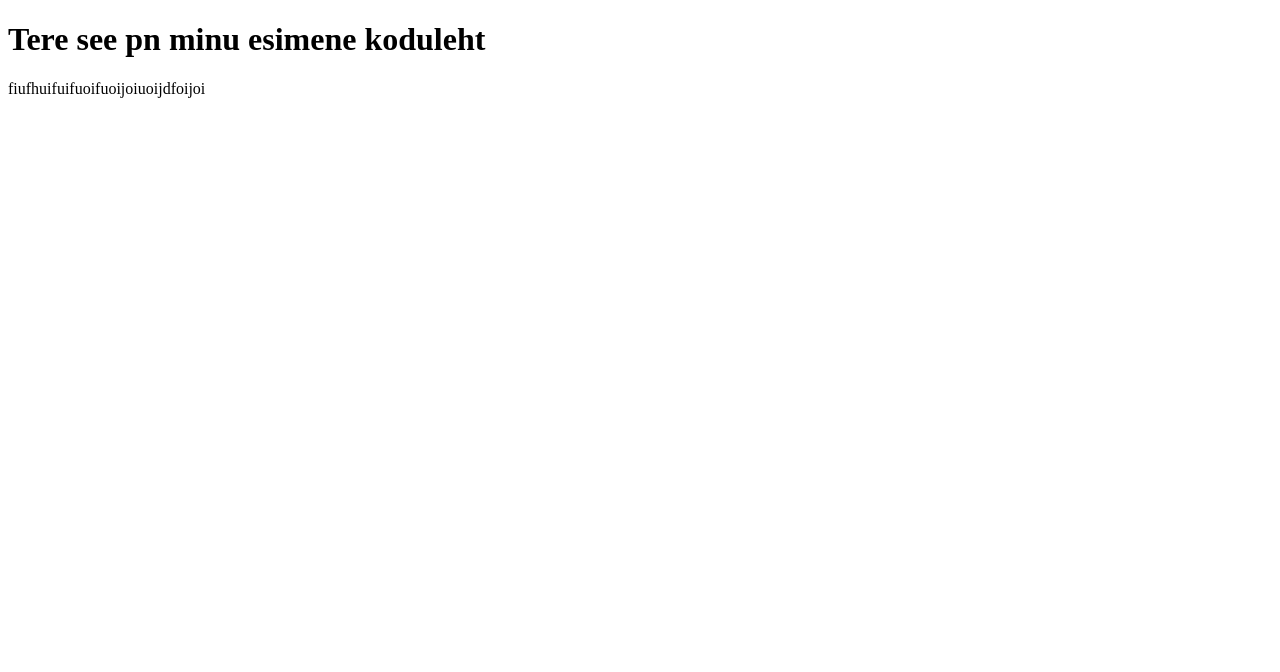
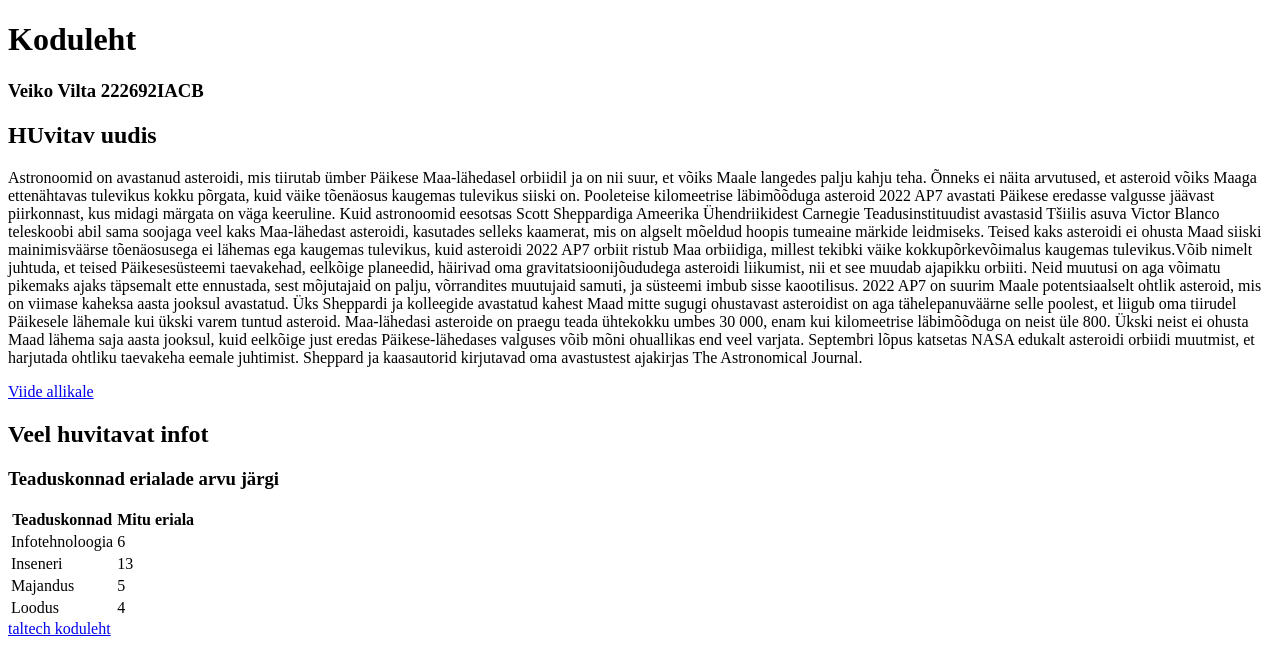
Before and after one commit to veikovilta/veikovilta.github.io, a plain HTML site: page first.html in a window 1280 px wide. Drawn offline with Linux system fonts and the light colour scheme.

Commit message:
Update first.html

```diff
--- a/first.html
+++ b/first.html
@@ -1,16 +1,65 @@
 <!DOCTYPE html>
 <html>
 <head>
-
+<Title>Koduleht</Title>
 </head>
 
 <body>
 
-<h1>
-    Tere see pn minu esimene koduleht
-</h1>
+<h1> Koduleht </h1>
 
-<p>fiufhuifuifuoifuoijoiuoijdfoijoi</p>
+<h3>Veiko Vilta 222692IACB</h3>
+
+<h2>HUvitav uudis</h2>
+
+<p>Astronoomid on avastanud asteroidi, mis tiirutab ümber Päikese Maa-lähedasel orbiidil ja on nii suur, et võiks Maale langedes palju kahju teha.
+
+    Õnneks ei näita arvutused, et asteroid võiks Maaga ettenähtavas tulevikus kokku põrgata, kuid väike tõenäosus kaugemas tulevikus siiski on.
+
+    Pooleteise kilomeetrise läbimõõduga asteroid 2022 AP7 avastati Päikese eredasse valgusse jäävast piirkonnast, kus midagi märgata on väga keeruline.
+
+    Kuid astronoomid eesotsas Scott Sheppardiga Ameerika Ühendriikidest Carnegie Teadusinstituudist avastasid Tšiilis asuva Victor Blanco teleskoobi abil sama soojaga veel kaks Maa-lähedast asteroidi, kasutades selleks kaamerat, mis on algselt mõeldud hoopis tumeaine märkide leidmiseks.
+
+    Teised kaks asteroidi ei ohusta Maad siiski mainimisväärse tõenäosusega ei lähemas ega kaugemas tulevikus, kuid asteroidi 2022 AP7 orbiit ristub Maa orbiidiga, millest tekibki väike kokkupõrkevõimalus kaugemas tulevikus.Võib nimelt juhtuda, et teised Päikesesüsteemi taevakehad, eelkõige planeedid, häirivad oma gravitatsioonijõududega asteroidi liikumist, nii et see muudab ajapikku orbiiti. Neid muutusi on aga võimatu pikemaks ajaks täpsemalt ette ennustada, sest mõjutajaid on palju, võrrandites muutujaid samuti, ja süsteemi imbub sisse kaootilisus.
+
+    2022 AP7 on suurim Maale potentsiaalselt ohtlik asteroid, mis on viimase kaheksa aasta jooksul avastatud.
+
+    Üks Sheppardi ja kolleegide avastatud kahest Maad mitte sugugi ohustavast asteroidist on aga tähelepanuväärne selle poolest, et liigub oma tiirudel Päikesele lähemale kui ükski varem tuntud asteroid.
+
+    Maa-lähedasi asteroide on praegu teada ühtekokku umbes 30 000, enam kui kilomeetrise läbimõõduga on neist üle 800. Ükski neist ei ohusta Maad lähema saja aasta jooksul, kuid eelkõige just eredas Päikese-lähedases valguses võib mõni ohuallikas end veel varjata.
+
+    Septembri lõpus katsetas NASA edukalt asteroidi orbiidi muutmist, et harjutada ohtliku taevakeha eemale juhtimist.
+
+    Sheppard ja kaasautorid kirjutavad oma avastustest ajakirjas The Astronomical Journal.</p>
+
+    <a href="https://novaator.err.ee/1608774826/avastatud-asteroid-voib-kaugemas-tulevikus-maad-ahvardada">Viide allikale</a>
+
+    <h2>Veel huvitavat infot</h2>
+
+    <h3>Teaduskonnad erialade arvu järgi</h3>
+
+    <table>
+        <tr>
+            <th>Teaduskonnad</th>
+            <th>Mitu eriala</th>
+        </tr>
+        <tr>
+            <td>Infotehnoloogia</td>
+            <td>6</td>
+        </tr>
+        <tr>
+            <td>Inseneri</td>
+            <td>13</td>
+        </tr>
+        <tr>
+            <td>Majandus</td>
+            <td>5</td>
+        </tr>
+            <td>Loodus</td>
+            <td>4</td>
+      </table>
+      <a href="https://taltech.ee/">taltech koduleht</a>
+
 
 </body>
 </html>
```
